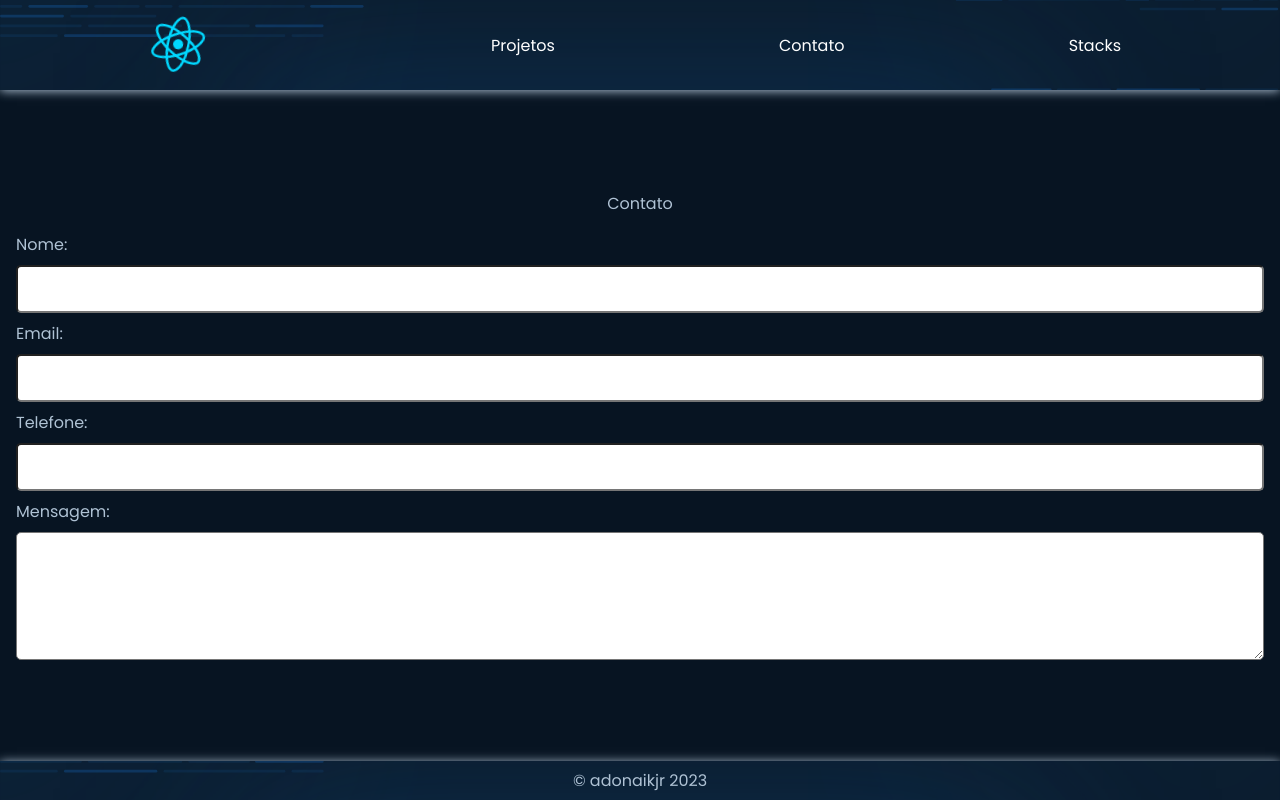
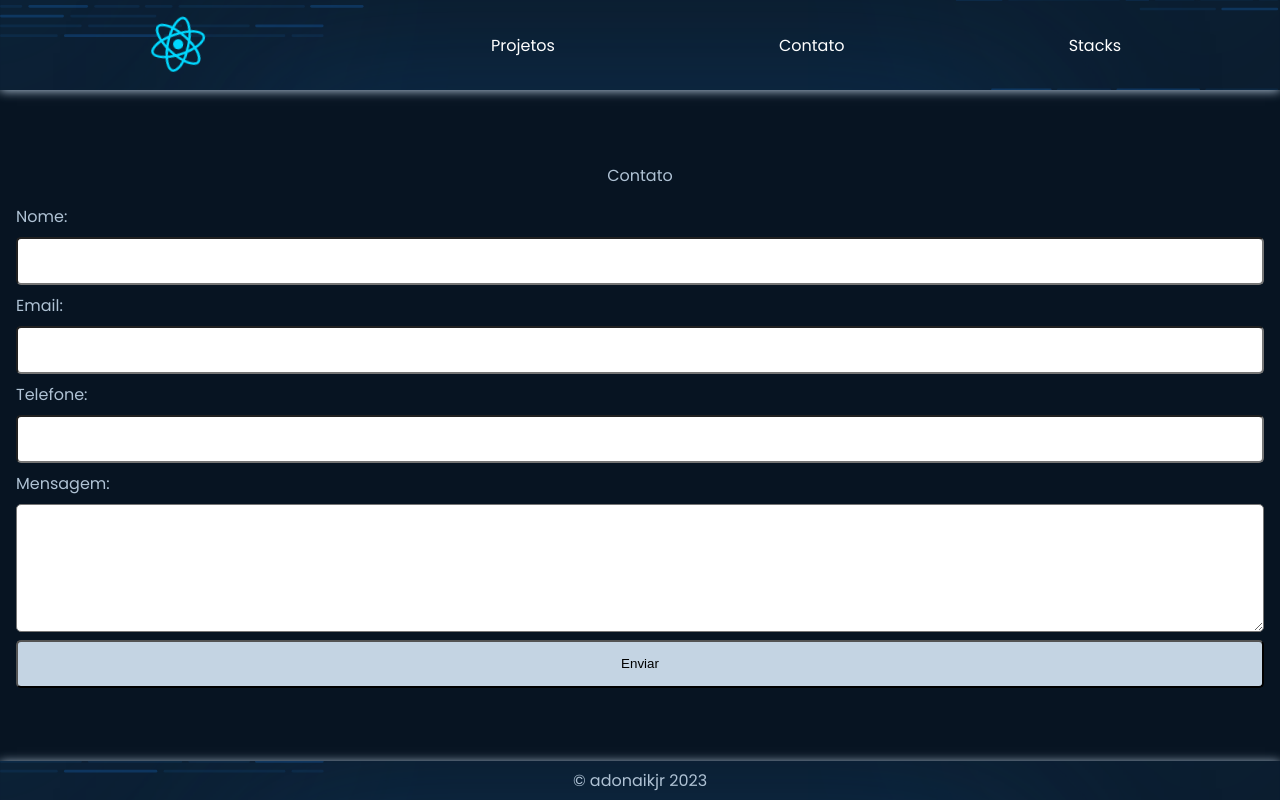
Before and after one commit to Adonaikjr/portfolio, a React (Vite) app: page /contato in a window 1280 px wide. Built offline with nearby package versions, Linux system fonts and the light colour scheme.

Commit message:
config contact

```diff
--- a/package.json
+++ b/package.json
@@ -9,6 +9,7 @@
     "preview": "vite preview"
   },
   "dependencies": {
+    "@emailjs/browser": "^3.10.0",
     "eslint": "^8.25.0",
     "react": "^18.2.0",
     "react-dom": "^18.2.0",
--- a/src/components/Button/index.tsx
+++ b/src/components/Button/index.tsx
@@ -1,9 +1,10 @@
 import { ContainerButton } from './styled'
 
 interface typeButtonProps {
-  title: any
+  title: string
+  onClick: any
 }
 
-export function Button({ title, ...rest }: typeButtonProps) {
-  return <ContainerButton {...rest}>{title}</ContainerButton>
+export function Button({ title, onClick, ...rest }: typeButtonProps) {
+  return <ContainerButton onClick={onClick}>{title}</ContainerButton>
 }
--- a/src/components/Button/styled.ts
+++ b/src/components/Button/styled.ts
@@ -1,3 +1,13 @@
 import styled from 'styled-components'
 
-export const ContainerButton = styled.div``
+export const ContainerButton = styled.button`
+  height: 3rem;
+  border-radius: 5px;
+  background-color: ${(props) => props.theme.base_subtitle};
+  cursor: pointer;
+  transition: 0.5s;
+  :hover {
+    transition: 0.5s;
+    height: 3.5rem;
+  }
+`
--- a/src/pages/Contact/index.tsx
+++ b/src/pages/Contact/index.tsx
@@ -1,19 +1,73 @@
+import { useState } from 'react'
+import { Button } from '../../components/Button'
 import { ContainerContact } from './style'
 
+import emailjs from '@emailjs/browser'
+
 export function Contact() {
+  const [name, setName] = useState('')
+  const [email, setEmail] = useState('')
+  const [tell, setTell] = useState('')
+  const [messege, setMessege] = useState('')
+
+  const handleSubmit = (e: any) => {
+    e.preventDefault()
+
+    const templateParams = {
+      name,
+      email,
+      tell,
+      messege,
+    }
+
+    try {
+      emailjs.send(
+        'service_8pll32g',
+        'template_6zgiqv4',
+        templateParams,
+        '9WgsQTY5qzUEjns5Z',
+      )
+      alert('Enviado com sucesso!')
+      alert('Obrigado pelo contato 👋')
+      setName('')
+      setEmail('')
+      setMessege('')
+      setTell('')
+      console.log('email enviado com sucesso')
+    } catch (error) {
+      console.log(`oops algo de errado, ${error}`)
+    }
+  }
+
   return (
     <ContainerContact>
       <form>
         <legend>Contato</legend>
         <fieldset>
           <label>Nome:</label>
-          <input type="text" />
+          <input
+            type="text"
+            value={name}
+            onChange={(e) => setName(e.target.value)}
+          />
           <label>Email:</label>
-          <input type="text" />
+          <input
+            type="text"
+            value={email}
+            onChange={(e) => setEmail(e.target.value)}
+          />
           <label>Telefone:</label>
-          <input type="text" />
+          <input
+            type="text"
+            value={tell}
+            onChange={(e) => setTell(e.target.value)}
+          />
           <label>Mensagem:</label>
-          <textarea />
+          <textarea
+            value={messege}
+            onChange={(e) => setMessege(e.target.value)}
+          />
+          <Button title="Enviar" onClick={handleSubmit} />
         </fieldset>
       </form>
     </ContainerContact>
```
Also changed, not shown: 1 other file (tests, documents, lock files or other folders).
